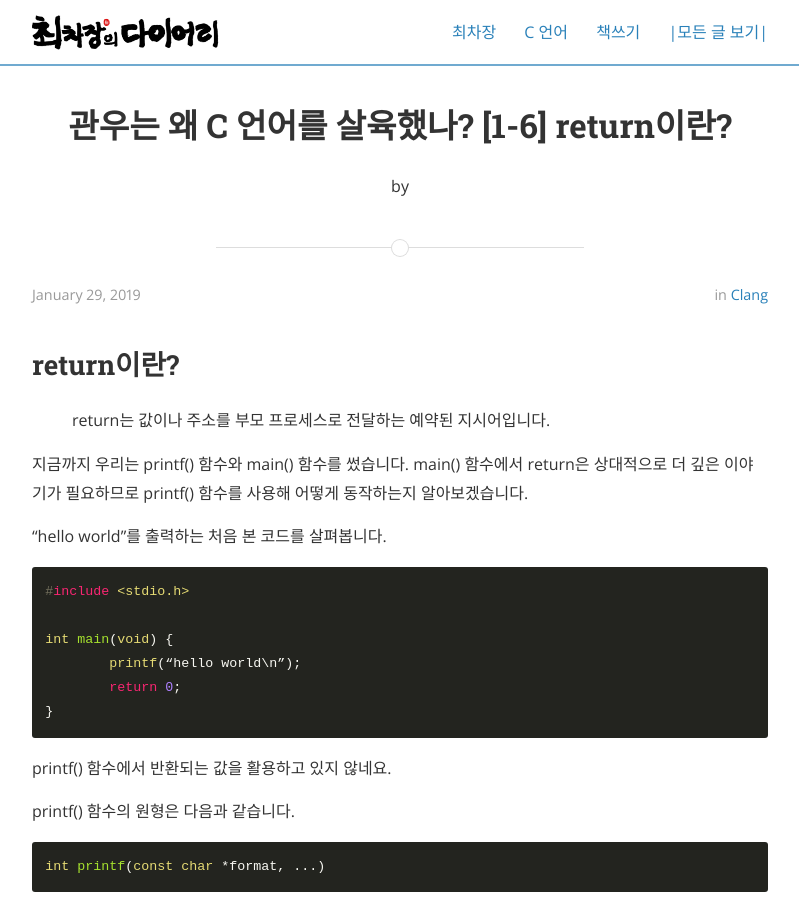
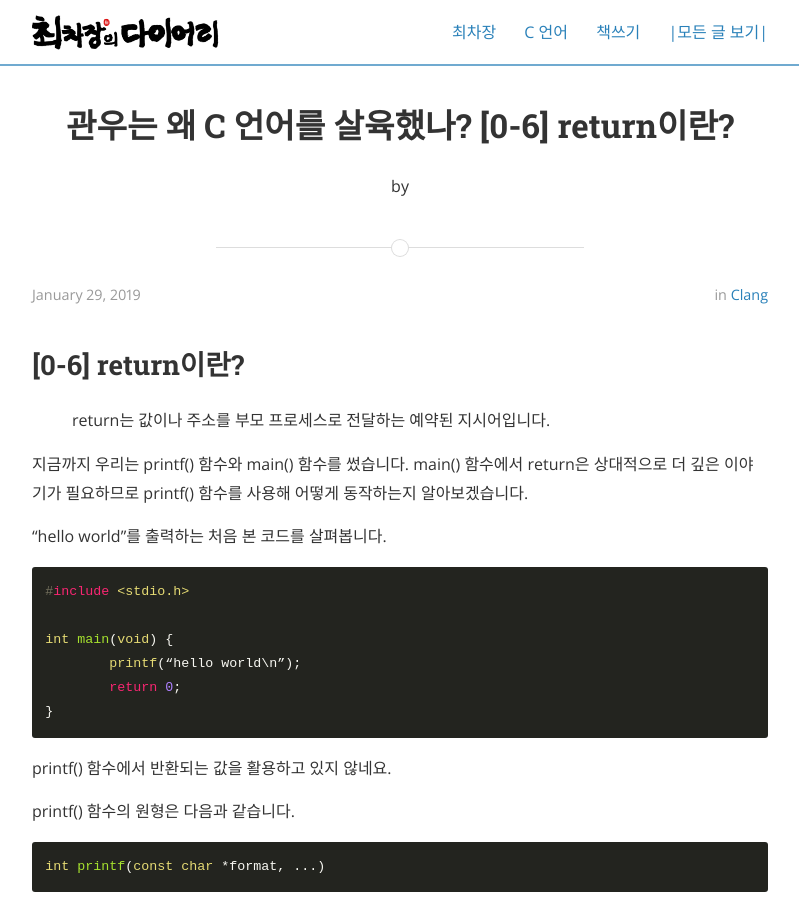
Before and after one commit to hwchoi2009/choichajang.github.io, a Jekyll site: the page built from _posts/2019-01-29-clang-00010-post.md, in a window 1280 px wide and 900 px high. Shown: the whole window, without its empty margins (240-1039 px from the left). Built offline with Jekyll 4.4.1, drawn with Linux system fonts in a browser that asks for light colours; nearby versions of some CDN libraries.

Commit message:
Update 2019-01-29-clang-00010-post.md

```diff
--- a/_posts/2019-01-29-clang-00010-post.md
+++ b/_posts/2019-01-29-clang-00010-post.md
@@ -1,11 +1,11 @@
 ---
 layout: post
-title:  "관우는 왜 C 언어를 살육했나? [1-6] return이란?"
+title:  "관우는 왜 C 언어를 살육했나? [0-6] return이란?"
 data : 2019-01-30 23:25:00 -0400
 categories: clang
 ---
 
-## return이란?
+## [0-6] return이란?
 
 > return는 값이나 주소를 부모 프로세스로 전달하는 예약된 지시어입니다.
 
```
